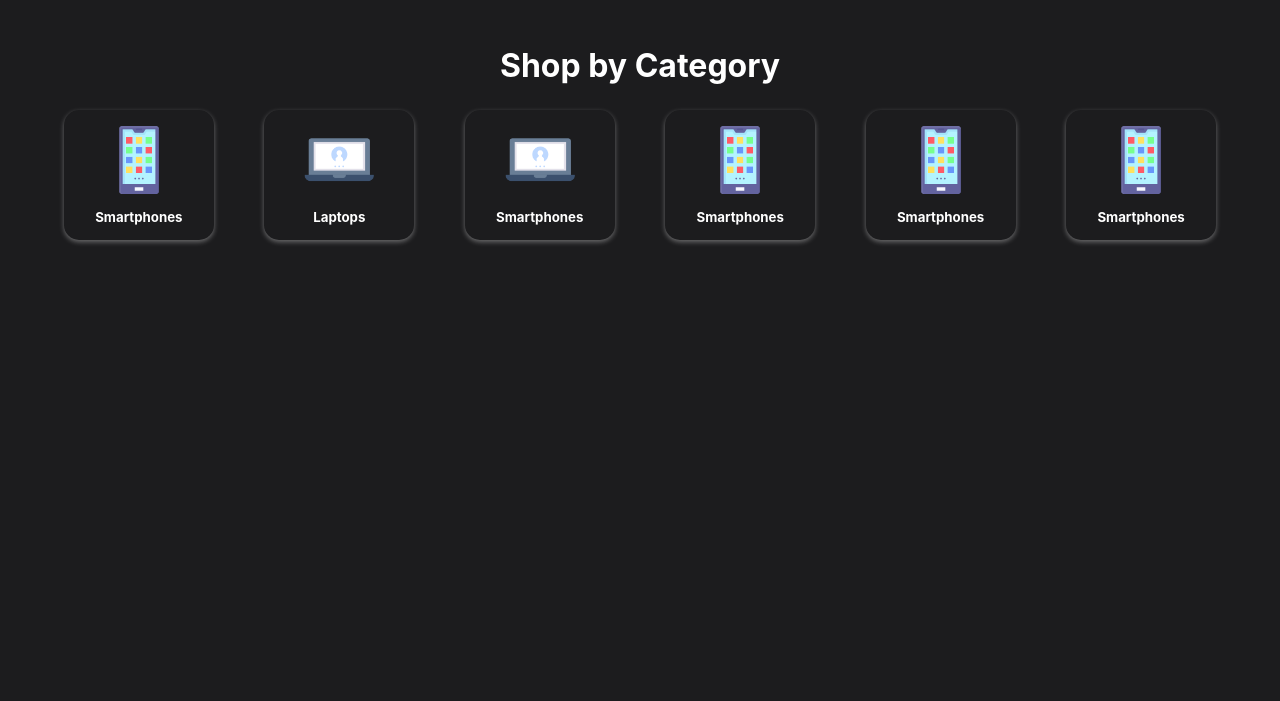
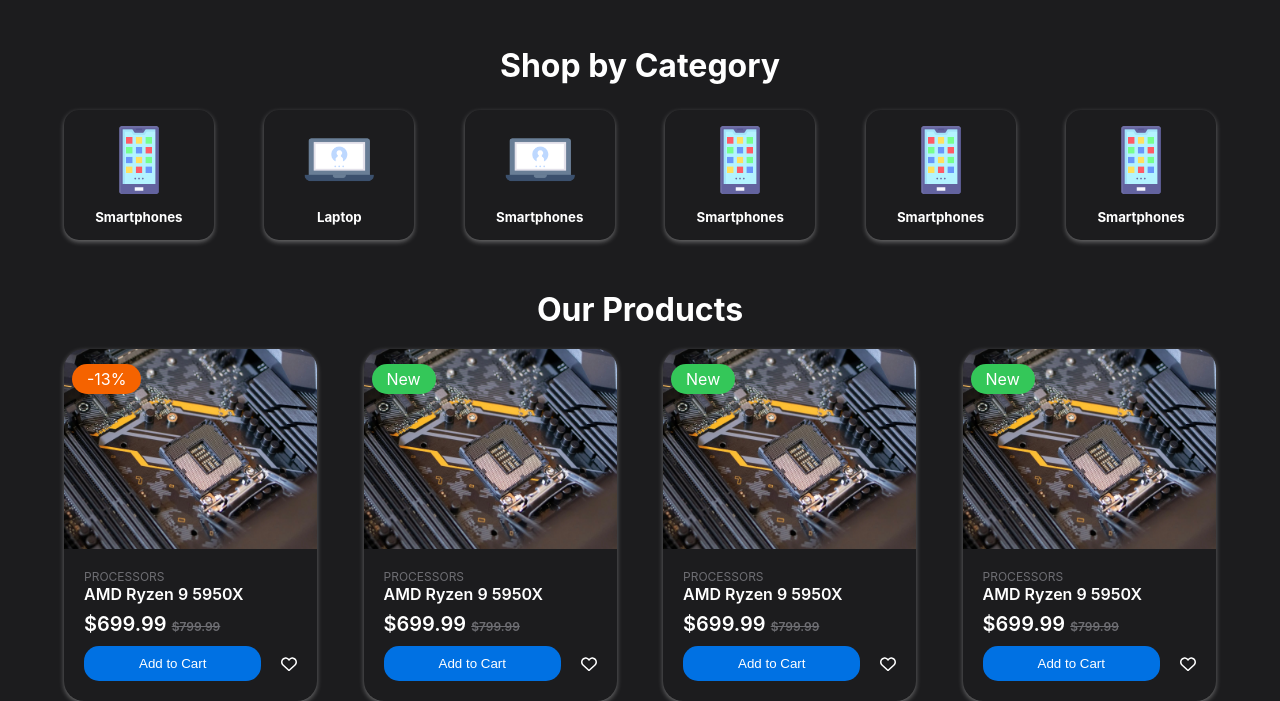
Before and after one commit to Sachita92/Ecommerce-website, a PHP site: page / in a window 1280 px wide. Shown: the part 723-1424 px from the top of the page. Before the commit the page ends 967 px from the top, so only its background shows below. Run offline with PHP 8.4, Linux system fonts and the light colour scheme.

Commit message:
Product added

```diff
--- a/index.html
+++ b/index.html
@@ -1,5 +1,6 @@
 <!DOCTYPE html>
 <html lang="en">
+
 <head>
     <meta charset="UTF-8">
     <meta name="viewport" content="width=device-width, initial-scale=1.0">
@@ -9,6 +10,7 @@
 
 
 </head>
+
 <body>
     <div class="header">
         <div class="container">
@@ -46,32 +48,102 @@
             <h1 class="text-center">Shop by Category</h1>
             <div class="d-flex justify-between align-center gap">
                 <div class="categories-card text-center">
-                    <img src="images/mobile.png">
+                    <img src="images/mobile.png" />
                     <h5>Smartphones</h5>
                 </div>
                 <div class="categories-card text-center">
-                    <img src="images/laptop.png">
-                    <h5>Laptops</h5>
+                    <img src="images/laptop.png" />
+                    <h5>Laptop</h5>
                 </div>
                 <div class="categories-card text-center">
-                    <img src="images/laptop.png">
+                    <img src="images/laptop.png" />
                     <h5>Smartphones</h5>
                 </div>
                 <div class="categories-card text-center">
-                    <img src="images/mobile.png">
+                    <img src="images/mobile.png" />
                     <h5>Smartphones</h5>
                 </div>
                 <div class="categories-card text-center">
-                    <img src="images/mobile.png">
+                    <img src="images/mobile.png" />
                     <h5>Smartphones</h5>
                 </div>
                 <div class="categories-card text-center">
-                    <img src="images/mobile.png">
+                    <img src="images/mobile.png" />
                     <h5>Smartphones</h5>
                 </div>
             </div>
         </div>
     </div>
-    <script src="https://cdnjs.cloudflare.com/ajax/libs/font-awesome/6.7.2/js/all.min.js" integrity="sha512-b+nQTCdtTBIRIbraqNEwsjB6UvL3UEMkXnhzd8awtCYh0Kcsjl9uEgwVFVbhoj3uu1DO1ZMacNvLoyJJiNfcvg==" crossorigin="anonymous" referrerpolicy="no-referrer"></script>
+    <div class="products">
+        <div class="container">
+            <h1 class="text-center">Our Products</h1>
+            <div class="d-flex justify-between align-center gap">
+                <div class="product-card">
+                    <div class="product-image">
+                        <img src="images/banner.webp" />
+                        <span class="product-tag bg-orange">-13%</span>
+                    </div>
+                    <div class="product-detail">
+                        <h6>PROCESSORS</h6>
+                        <h4>AMD Ryzen 9 5950X</h4>
+                        <h5>$699.99 <del class="text-gray">$799.99</del></h5>
+                        <div class="d-flex align-center gap">
+                            <button class="bg-blue text-white">Add to Cart</button>
+                            <i class="fa-regular fa-heart"></i>
+                        </div>
+                    </div>
+                </div>
+                <div class="product-card">
+                    <div class="product-image">
+                        <img src="images/banner.webp" />
+                        <span class="product-tag bg-green">New</span>
+                    </div>
+                    <div class="product-detail">
+                        <h6>PROCESSORS</h6>
+                        <h4>AMD Ryzen 9 5950X</h4>
+                        <h5>$699.99 <del class="text-gray">$799.99</del></h5>
+                        <div class="d-flex align-center gap">
+                            <button class="bg-blue text-white">Add to Cart</button>
+                            <i class="fa-regular fa-heart"></i>
+                        </div>
+                    </div>
+                </div>
+                <div class="product-card">
+                    <div class="product-image">
+                        <img src="images/banner.webp" />
+                        <span class="product-tag bg-green">New</span>
+                    </div>
+                    <div class="product-detail">
+                        <h6>PROCESSORS</h6>
+                        <h4>AMD Ryzen 9 5950X</h4>
+                        <h5>$699.99 <del class="text-gray">$799.99</del></h5>
+                        <div class="d-flex align-center gap">
+                            <button class="bg-blue text-white">Add to Cart</button>
+                            <i class="fa-regular fa-heart"></i>
+                        </div>
+                    </div>
+                </div>
+                <div class="product-card">
+                    <div class="product-image">
+                        <img src="images/banner.webp" />
+                        <span class="product-tag bg-green">New</span>
+                    </div>
+                    <div class="product-detail">
+                        <h6>PROCESSORS</h6>
+                        <h4>AMD Ryzen 9 5950X</h4>
+                        <h5>$699.99 <del class="text-gray">$799.99</del></h5>
+                        <div class="d-flex align-center gap">
+                            <button class="bg-blue text-white">Add to Cart</button>
+                            <i class="fa-regular fa-heart"></i>
+                        </div>
+                    </div>
+                </div>
+            </div>
+        </div>
+    </div>
+    <script src="https://cdnjs.cloudflare.com/ajax/libs/font-awesome/6.7.2/js/all.min.js"
+        integrity="sha512-b+nQTCdtTBIRIbraqNEwsjB6UvL3UEMkXnhzd8awtCYh0Kcsjl9uEgwVFVbhoj3uu1DO1ZMacNvLoyJJiNfcvg=="
+        crossorigin="anonymous" referrerpolicy="no-referrer"></script>
 </body>
+
 </html>
--- a/style.css
+++ b/style.css
@@ -149,3 +149,77 @@
     object-fit: contain;
     margin-bottom: 10px;
 }
+
+.products h1{
+    margin-bottom: 20px;
+}
+
+.product-image{
+    position:relative;
+    width:100%;
+}
+
+.product-image{
+    height: 200px;
+}
+.product-image img{
+    object-fit: cover;
+    height: 100%;
+}
+
+.product-tag{
+    position:absolute;
+    left:8px;
+    top:15px;
+    border-radius: 30px;
+    padding:5px 15px;
+}
+
+.product-detail h6{
+    font-weight: 400;
+    font-size: 12px;
+    color:#6E6E73
+}
+
+.product-detail{
+    padding:20px;
+}
+
+.product-detail h4{
+    font-weight: 600;
+    font-size: 16px;
+    margin-bottom: 8px;;
+}
+
+.product-detail button{
+    border-radius: 15px;
+    padding:10px;
+    border:none;
+    flex-grow: 1;
+}
+
+.product-card{
+    width:22%;
+    box-shadow:rgba(255, 255, 255,0.35) 0px 2px 5px;
+    transition: all 0.1s linear;
+    border-radius: 20px;
+    overflow: hidden;
+}
+
+.product-card:hover{
+    translate:0 -10px;
+}
+
+.text-gray{
+    color:#6E6E73;
+}
+
+.product-detail del{
+    font-size: 12px;
+}
+
+.product-detail h5{
+    font-weight:600;
+    font-size:20px;
+    margin-bottom: 10px;
+}
```
Lines whose indentation alone changed are shown as unchanged.
